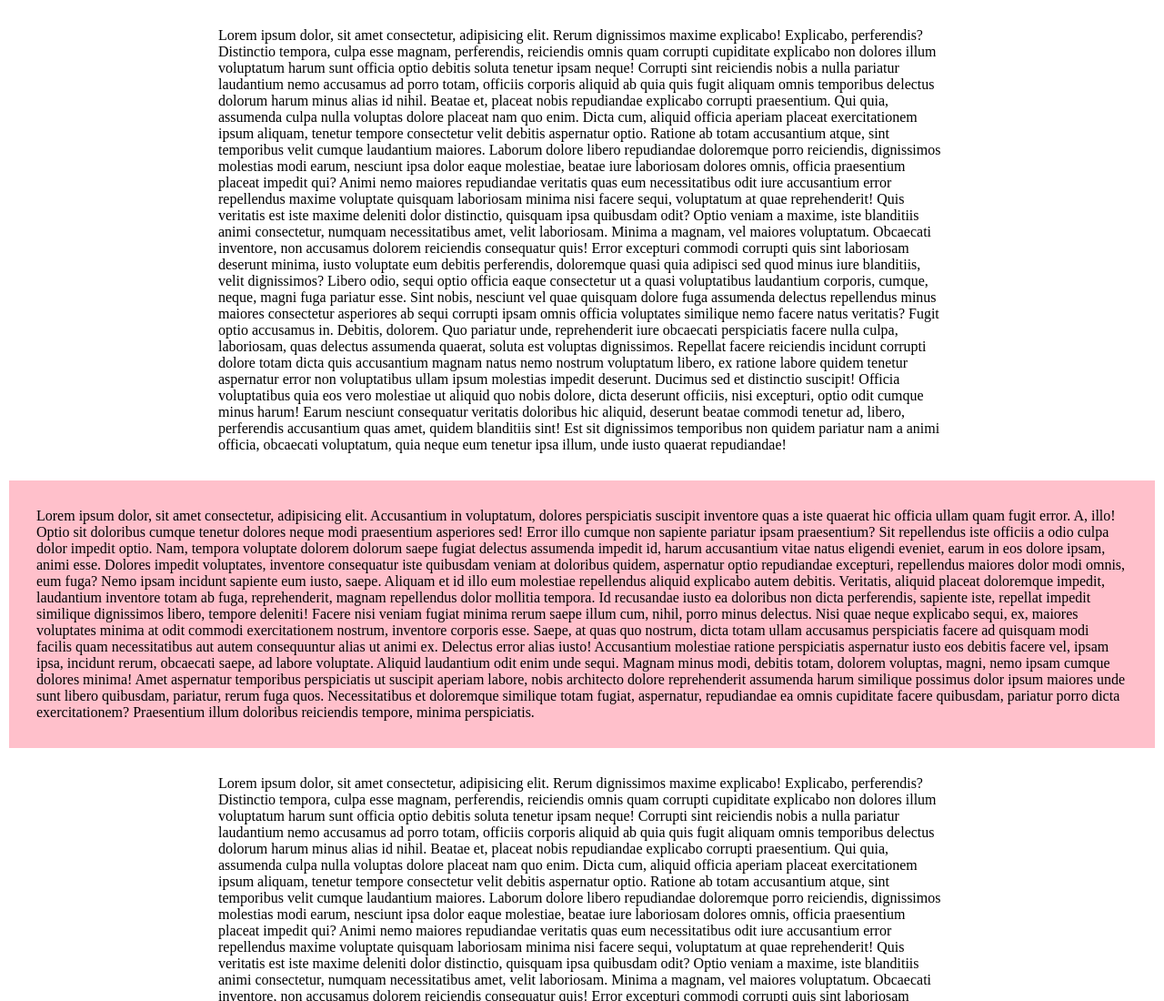
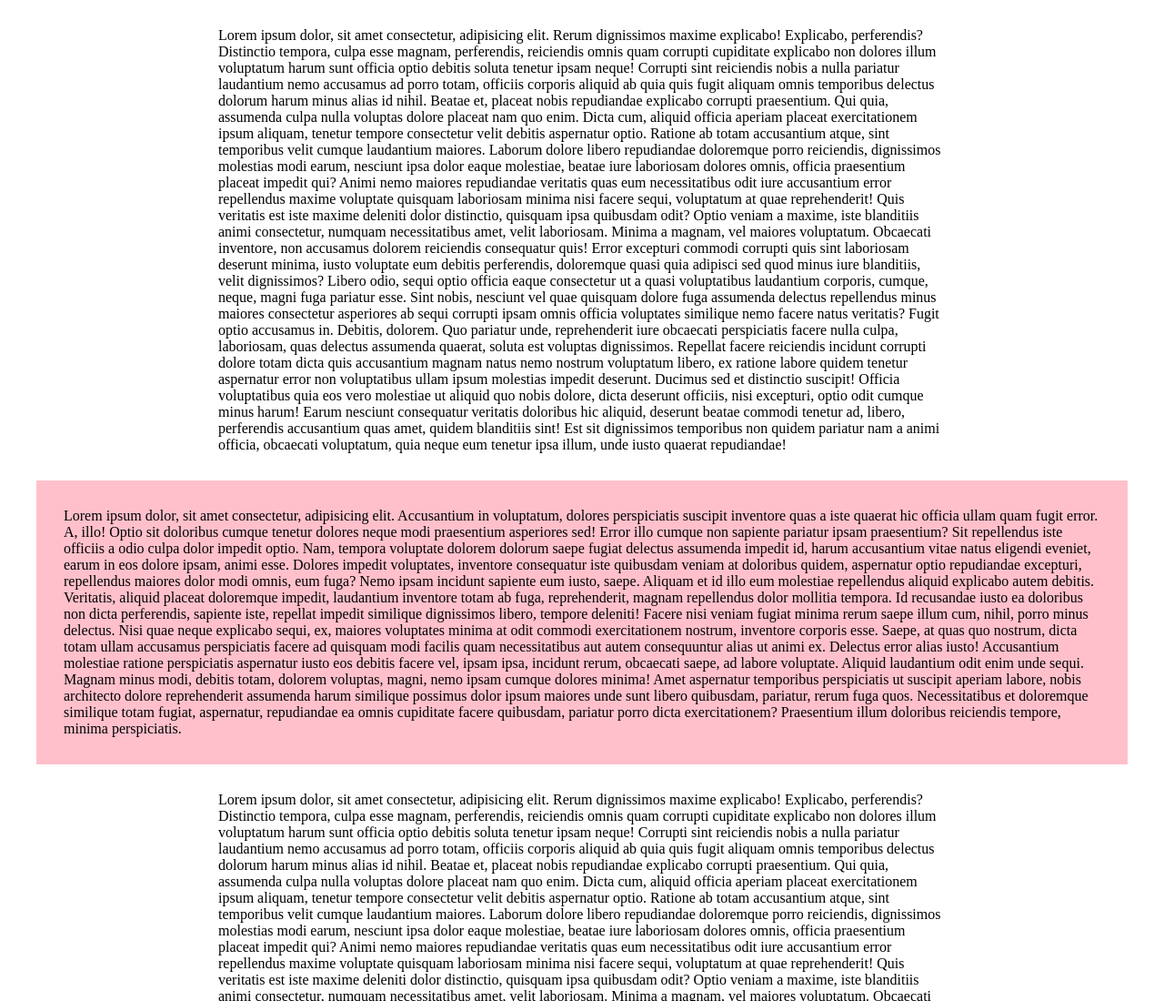
Before and after one commit to suiramus/html2021, a plain HTML site: page full-width-div/index.html in a window 1280 px wide. Shown: the top 1100 px of the page at 91% size. Drawn offline with Linux system fonts and the light colour scheme.

Commit message:
Update index.html

```diff
--- a/full-width-div/index.html
+++ b/full-width-div/index.html
@@ -26,9 +26,9 @@
 		box-sizing: border-box;
 		padding: 30px;
 		margin: 30px 0;
-		width: calc(100vw - 20px);
-  margin-left: 50%;
-  transform: translate3d(-50%, 0, 0);
+		width: calc(100vw - 80px);
+ 		margin-left: 50%;
+  		transform: translate3d(-50%, 0, 0);
 	}
 </style>
 </head>
```
